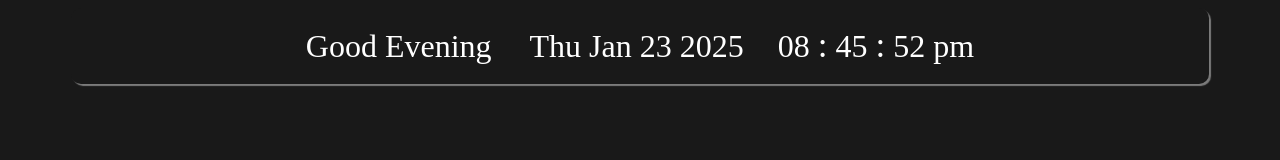
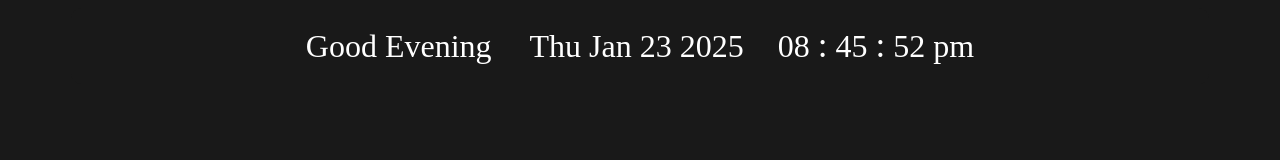
Before and after one commit to Onlysteeeven/Notion-Greetings-Full, a plain HTML site: page index.html in a window 1280 px wide. Drawn offline with Linux system fonts and the light colour scheme.

Commit message:
Update index.html

```diff
--- a/index.html
+++ b/index.html
@@ -44,7 +44,7 @@ h1 {
     width: 85vw;
     color: #fff;
     display: inline-block;
-    box-shadow: 2px 2px 1px 0px #7B7B7B;
+    box-shadow: 0px 0px 0px 0px #7B7B7B;
 }
 
 .card:hover {
```
